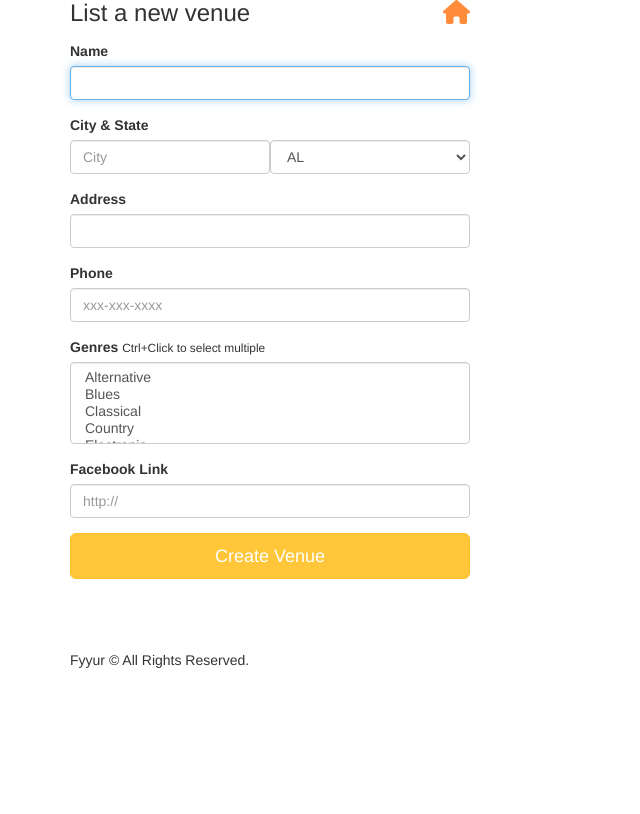
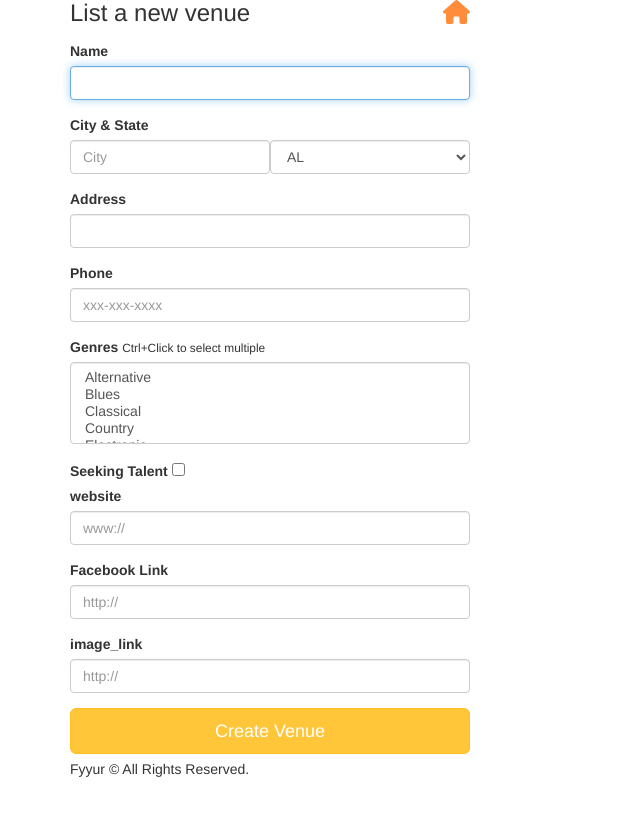
Before and after one commit to AbdoAnany/fyyur, a Flask app: page /venues/create in a window 1280 px wide. Shown: the part 95-909 px from the top of the page, without its empty margins (0-640 px from the left). Before the commit the page ends 763 px from the top, so only its background shows below. Run offline with Flask 2, Linux system fonts and the light colour scheme; some libraries are stand-ins or nearby versions.

Commit message:
Commit 3

```diff
--- a/app.py
+++ b/app.py
@@ -5,10 +5,11 @@ import json
 from sqlalchemy import and_
 import sys, setuptools, tokenize
 import re
+import psycopg2
 from sqlalchemy import func
 import dateutil.parser
 import babel
-from flask import Flask, render_template, request, Response, flash, redirect, url_for
+from flask import (Flask, render_template, request, Response, flash, redirect, url_for)
 from flask_moment import Moment
 from flask_sqlalchemy import SQLAlchemy
 import logging
@@ -17,6 +18,7 @@ from flask_wtf import Form
 from forms import *
 from flask_migrate import  Migrate ,MigrateCommand
 
+from models import app, db, Venue, Artist, Show
 
 #----------------------------------------------------------------------------#
 # App Config.
@@ -25,16 +27,14 @@ from flask_migrate import  Migrate ,MigrateCommand
 
 app = Flask(__name__)
 moment = Moment(app)
-app.config.from_object('config')
 #app.config['SQLALCHEMY_DATABASE_URI'] = 'postgresql://postgres@localhost:5432/postgres'
 #app.config['SQLALCHEMY_TRACK_MODIFICATIONS'] = False
 app.config.from_object('config')
-
+db.init_app(app)
 db = SQLAlchemy(app)
 migrate =Migrate(app,db)
 #----------------------------------------------------------------------------#
 # Models.
-#----------------------------------------------------------------------------#
 class Venue(db.Model):
     __tablename__ = 'Venue'
     id = db.Column(db.Integer, primary_key=True)
@@ -45,15 +45,14 @@ class Venue(db.Model):
     phone = db.Column(db.String(120), nullable=False)
     image_link = db.Column(db.String(500))
     facebook_link = db.Column(db.String(200))
+    genres = db.Column(db.ARRAY(db.String),nullable=False)
     # TODO: implement any missing fields, as a database migration using Flask-Migrate
-    genres = db.Column(db.ARRAY(db.String),nullable=False)
     website = db.Column(db.String(120),nullable=True)
     seeking_talent = db.Column(db.Boolean,default=False)
-    seeking_description = db.Column(db.Text)
+    seeking_description = db.Column(db.String(500))
     upcoming_shows_count = db.Column(db.Integer, default=0)
     past_shows_count = db.Column(db.Integer, default=0)
-    shows = db.relationship('Show',backref='venue',lazy=True,
-                        cascade="save-update, merge, delete")
+    shows = db.relationship('Show',backref='venue',lazy=True,)
     def __repr__(self):
         return f'<Venue {self.id}, {self.name},{self.city},{self.state},{self.genres},{self.address},{self.phone},{self.facebook_link}>'
     # TODO: implement any missing fields, as a database migration using Flask-Migrate
@@ -72,11 +71,10 @@ class Artist(db.Model):
     # TODO: implement any missing fields, as a database migration using Flask-Migrate
     website = db.Column(db.String(120),nullable=True)
     seeking_venue = db.Column(db.Boolean,default=False)
-    seeking_description = db.Column(db.Text)
+    seeking_description = db.Column(db.String(500))
     upcoming_shows_count = db.Column(db.Integer, default=0)
     past_shows_count = db.Column(db.Integer, default=0)
-    shows = db.relationship('Show',backref='artist',lazy=True,
-                        cascade="save-update, merge, delete")
+    shows = db.relationship('Show',backref='artist',lazy=True,)
 
 class Show(db.Model):
     __tablename__ = 'shows'
@@ -87,8 +85,10 @@ class Show(db.Model):
     upcoming = db.Column(db.Boolean, nullable=False, default=True)
     def __repr__(self):
         return f'<Show {self.id}, {self.venue_id},{self.artist_id},{self.start_time}>'
+
+#----------------------------------------------------------------------------#
 #db.drop_all()
-db.create_all()
+#db.create_all()
 # TODO Implement Show and Artist models, and complete all model relationships and properties, as a database migration.#----------------------------------------------------------------------------#
 # Filters.
 #----------------------------------------------------------------------------#
@@ -99,21 +99,15 @@ def format_datetime(value, format='medium'):
   elif format == 'medium':
       format="EE MM, dd, y h:mma"
   return babel.dates.format_datetime(date, format)
-
 app.jinja_env.filters['datetime'] = format_datetime
-
 #----------------------------------------------------------------------------#
 # Controllers.
 #----------------------------------------------------------------------------#
-
 @app.route('/')
 def index():
   return render_template('pages/home.html')
-
-
 #  Venues
 #  ----------------------------------------------------------------
-
 @app.route('/venues')
 def venues():
   # TODO: replace with real venues data.
@@ -169,7 +163,6 @@ def venues():
     }]
   }]
   return render_template('pages/venues.html', areas=data);
-
 @app.route('/venues/search', methods=['POST'])
 def search_venues():
   # TODO: implement search on artists with partial string search. Ensure it is case-insensitive.
@@ -185,7 +178,6 @@ def search_venues():
       "num_upcoming_shows": 0,
     }]}
   return render_template('pages/search_venues.html', results=mylist, search_term=name,count=len(mylist))
-
 @app.route('/venues/<int:venue_id>')
 def show_venue(venue_id):
   # shows the venue page with the given venue_id
@@ -267,10 +259,11 @@ def show_venue(venue_id):
     "past_shows_count": 1,
     "upcoming_shows_count": 1,
   }
-  venue = Venue.query.get(venue_id)
+  venue = Venue.query.filter(Venue.id==venue_id).first()
+  print(venue.name)
   past_shows = []
   upcoming_shows = []
-  shows = venue.shows
+  shows =  Show.query.filter(Show.venue_id==venue_id)
   for show in shows:
     show_info ={
       "artist_id": show.artist_id,
@@ -302,16 +295,12 @@ def show_venue(venue_id):
     "upcoming_shows_count": len(upcoming_shows)
   }
   return render_template('pages/show_venue.html', venue=data)
-
-#  Create Venue
+# Create Venue
 #  ----------------------------------------------------------------
-
 @app.route('/venues/create', methods=['GET'])
 def create_venue_form():
-  form1 = VenueForm()
-
-  return render_template('forms/new_venue.html', form=form1)
-
+  form = VenueForm()
+  return render_template('forms/new_venue.html', form=form)
 @app.route('/venues/create', methods=['POST'])
 def create_venue_submission():
   # TODO: insert form data as a new Venue record in the db, instead
@@ -323,11 +312,13 @@ def create_venue_submission():
         address= request.form['address'],
         phone = request.form['phone'],
         genres = request.form.getlist('genres'),
-        website="www.website.com",
-        image_link ="https://images.unsplash.com/photo-1558369981-f9ca78462e61?ixlib=rb-1.2.1&ixid=eyJhcHBfaWQiOjEyMDd9&auto=format&fit=crop&w=794&q=80",
+        website=request.form['website'],
+        image_link =request.form['image_link'],
+        seeking_description=request.form['seeking_description'],
         facebook_link = request.form['facebook_link']
        )
-
+  if(request.form['seeking_description']!=None):
+          venue.seeking_talent=True
   try:
         db.session.add(venue)
         db.session.commit()
@@ -349,15 +340,16 @@ def create_venue_submission():
 
   # e.g., flash('An error occurred. Venue ' + data.name + ' could not be listed.')
   # see: http://flask.pocoo.org/docs/1.0/patterns/flashing/
-
-
 @app.route('/venues/<venue_id>', methods=['DELETE'])
 def delete_venue(venue_id):
     error=False
   # TODO: Complete this endpoint for taking a venue_id, and using
+
+    venue=Venue.query.get(venue_id)
+    show= Show.query.filter(Show.venue_id==venue_id).delete()
+
     try:
-        Show.query.filter(Show.venue_id==venue_id).delete()
-        Venue.query.filter(Venue.id==venue_id).delete()
+        db.session.delete(venue)
         db.session.commit()
     except:
         db.session.rollback()
@@ -375,7 +367,6 @@ def delete_venue(venue_id):
 
   # BONUS CHALLENGE: Implement a button to delete a Venue on a Venue Page, have it so that
   # clicking that button delete it from the db then redirect the user to the homepage
-
 @app.route('/venues/<int:venue_id>/edit', methods=['GET'])
 def edit_venue(venue_id):
   form = VenueForm()
@@ -396,29 +387,27 @@ def edit_venue(venue_id):
   }
   # TODO: populate form with values from venue with ID <venue_id>
   return render_template('forms/edit_venue.html', form=form, venue=venue)
-
 @app.route('/venues/<int:venue_id>/edit', methods=['POST'])
 def edit_venue_submission(venue_id):
+
+    error=False;
+    venue=Venue.query.filter(Venue.id==venue_id).first()
+    print(venue.name)
   # TODO: take values from the form submitted, and update existing
-    error=False;
+    venue.id=venue_id
+    venue.name=request.form['name']
+    venue.city=request.form['city']
+    venue.state= request.form['state']
+    venue.address=  request.form['address']
+    venue.phone=request.form['phone']
+    venue.genres= genres = request.form.getlist('genres')
+    venue.website=request.form['website'],
+    venue.seeking_description=request.form['seeking_description'],
+    venue.image_link=request.form['image_link'],
+    venue.facebook_link=request.form['facebook_link']
+    if(len(request.form['seeking_description'])!=0):
+        venue.seeking_talent=True
     try:
-        name = request.form['name']
-        city = request.form['city']
-        state = request.form['state']
-        phone = request.form['phone']
-        address = request.form['address']
-        genres = request.form.getlist('genres')
-        image_link ="https://images.unsplash.com/photo-1558369981-f9ca78462e61?ixlib=rb-1.2.1&ixid=eyJhcHBfaWQiOjEyMDd9&auto=format&fit=crop&w=794&q=80",
-        facebook_link = request.form['facebook_link']
-        venue=Venue.query.filter(Venue.id==venue_id).first();
-        venue.name=name
-        venue.city=city
-        venue.state=state
-        venue.address=address
-        venue.phone=phone
-        venue.genres=genres
-        venue.image_link=image_link
-        venue.facebook_link=facebook_link
         db.session.commit()
     except:
         error=True
@@ -431,13 +420,13 @@ def edit_venue_submission(venue_id):
     else:
        flash('venue ' + request.form['name'] + ' was successfully Edited!')
        return redirect(url_for('show_venue', venue_id=venue_id))
-
-
 #  Artists
 #  ----------------------------------------------------------------
 @app.route('/artists')
 def artists():
   # TODO: replace with real data returned from querying the database
+  artists = Artist.query.all()
+
   data=[{
     "id": 4,
     "name": "Guns N Petals",
@@ -448,27 +437,11 @@ def artists():
     "id": 6,
     "name": "The Wild Sax Band",
   }]
-  try:
-      list = Artist.query.all()
-  except:
-      flash('Artist Found Error')
-  finally:
-      return render_template('pages/artists.html', artists=list)
+  return render_template('pages/artists.html', artists=artists)
 
 @app.route('/artists/search', methods=['POST'])
 def search_artists():
-  # TODO: implement search on artists with partial string search. Ensure it is case-insensitive.
-
-  # seach for "A" should return "Guns N Petals", "Matt Quevado", and "The Wild Sax Band".
-  # search for "band" should return "The Wild Sax Band".
-  response={
-    "count": 1,
-    "data": [{
-      "id": 4,
-      "name": "Guns N Petals",
-      "num_upcoming_shows": 0,
-    }]
-  }
+  # TODO: implement search on artists with partial string search. Ensure it is case-insensitive
   try:
       name =request.form.get('search_term', '')
       artist=Artist.query.filter(Artist.name.ilike('%{}%'.format(request.form['search_term']))).all()
@@ -476,7 +449,6 @@ def search_artists():
       flash('Artist Not Found')
   finally:
       return render_template('pages/search_artists.html', results=artist, search_term=name,count=len(artist))
-
 @app.route('/artists/<int:artist_id>')
 def show_artist(artist_id):
   # shows the venue page with the given venue_id
@@ -584,7 +556,6 @@ def show_artist(artist_id):
   }
 
   return render_template('pages/show_artist.html', artist=data)
-
 #  Update
 #  ----------------------------------------------------------------
 @app.route('/artists/<int:artist_id>/edit', methods=['GET'])
@@ -621,22 +592,25 @@ def edit_artist(artist_id):
   }
   # TODO: populate form with fields from artist with ID <artist_id>
   return render_template('forms/edit_artist.html', form=form, artist=artist)
-
 @app.route('/artists/<int:artist_id>/edit', methods=['POST'])
 def edit_artist_submission(artist_id):
   # TODO: take values from the form submitted, and update existing
   # artist record with ID <artist_id> using the new attributes
+    artist=Artist.query.filter(Artist.id==artist_id).first();
+
     error=False;
+    if(request.form['seeking_description']!=None):
+          artist.seeking_venue=True
+    artist.name =request.form['name']
+    artist.city = request.form['city']
+    artist.state = request.form['state']
+    artist.phone = request.form['phone']
+    artist.genres = request.form.getlist('genres')
+    artist.website =request.form['website']
+    artist.seeking_description=request.form['seeking_description']
+    artist.facebook_link = request.form['facebook_link']
+    artist.image_link =request.form['image_link']
     try:
-
-        artist=Artist.query.filter(Artist.id==artist_id).first();
-        artist.name =request.form['name']
-        artist.city = request.form['city']
-        artist.state = request.form['state']
-        artist.phone = request.form['phone']
-        artist.genres = request.form.getlist('genres')
-        artist.image_link ="https://images.unsplash.com/photo-1558369981-f9ca78462e61?ixlib=rb-1.2.1&ixid=eyJhcHBfaWQiOjEyMDd9&auto=format&fit=crop&w=794&q=80",
-        artist.facebook_link = request.form['facebook_link']
         db.session.commit()
     except:
         error=True
@@ -649,30 +623,27 @@ def edit_artist_submission(artist_id):
     else:
        flash('Artist ' + request.form['name'] + ' was successfully Edited!')
        return redirect(url_for('show_artist', artist_id=artist_id))
-
-
-
-
-
 #  Create Artist
 #  ----------------------------------------------------------------
-
 @app.route('/artists/create', methods=['GET'])
 def create_artist_form():
   form = ArtistForm()
   return render_template('forms/new_artist.html', form=form)
-
 @app.route('/artists/create', methods=['POST'])
 def create_artist_submission():
   error=False
   artist = Artist()
+  if(request.form['seeking_description']!=None):
+          artist.seeking_venue=True
   artist.name =request.form['name']
   artist.city = request.form['city']
   artist.state = request.form['state']
   artist.phone = request.form['phone']
   artist.genres = request.form.getlist('genres')
-  artist.image_link ="https://images.unsplash.com/photo-1558369981-f9ca78462e61?ixlib=rb-1.2.1&ixid=eyJhcHBfaWQiOjEyMDd9&auto=format&fit=crop&w=794&q=80",
+  artist.website =request.form['website']
+  artist.seeking_description=request.form['seeking_description']
   artist.facebook_link = request.form['facebook_link']
+  artist.image_link =request.form['image_link']
   try:
 
         db.session.add(artist)
@@ -691,11 +662,8 @@ def create_artist_submission():
   else:
        flash('Artist ' + request.form['name'] + ' was successfully listed!')
        return render_template('pages/home.html')
-
-
 #  Shows
 #  ----------------------------------------------------------------
-
 @app.route('/shows')
 def shows():
   # displays list of shows at /shows
@@ -751,13 +719,11 @@ def shows():
     "start_time": "2035-04-15T20:00:00.000Z"
   }]
   return render_template('pages/shows.html', shows=data)
-
 @app.route('/shows/create')
 def create_shows():
   # renders form. do not touch.
   form = ShowForm()
   return render_template('forms/new_show.html', form=form)
-
 @app.route('/shows/create', methods=['POST'])
 def create_show_submission():
   # called to create new shows in the db, upon submitting new show listing form
@@ -808,20 +774,29 @@ def create_show_submission():
 
 
 
-
-
-
-
-
-
-
+@app.errorhandler(401)
+def server_error(error):
+    return render_template('errors/401.html'), 401
+@app.errorhandler(422)
+def server_error(error):
+    return render_template('errors/422.html'), 422
+@app.errorhandler(403)
+def server_error(error):
+    return render_template('errors/403.html'), 403
 @app.errorhandler(404)
 def not_found_error(error):
     return render_template('errors/404.html'), 404
 
+@app.errorhandler(405)
+def server_error(error):
+    return render_template('errors/405.html'), 405
+@app.errorhandler(409)
+def server_error(error):
+    return render_template('errors/409.html'), 409
 @app.errorhandler(500)
 def server_error(error):
     return render_template('errors/500.html'), 500
+
 
 
 if not app.debug:
--- a/forms.py
+++ b/forms.py
@@ -1,7 +1,9 @@
 from datetime import datetime
 from flask_wtf import Form
-from wtforms import StringField, SelectField, SelectMultipleField, DateTimeField
-from wtforms.validators import DataRequired, AnyOf, URL
+from wtforms import StringField, SelectField, SelectMultipleField, DateTimeField,BooleanField,ValidationError
+from wtforms.validators import DataRequired, AnyOf, URL,Length
+from models import app, db, Venue, Artist, Show
+import re
 
 class ShowForm(Form):
     artist_id = StringField(
@@ -86,6 +88,12 @@ class VenueForm(Form):
     phone = StringField(
         'phone'
     )
+    seeking_talent = BooleanField(
+        'seeking_talent',
+    )
+    seeking_description = StringField(
+        'seeking_description'
+    )
     image_link = StringField(
         'image_link'
     )
@@ -116,6 +124,12 @@ class VenueForm(Form):
     )
     facebook_link = StringField(
         'facebook_link', validators=[URL()]
+    )
+    website = StringField(
+        'website', validators=[URL()]
+    )
+    image_link = StringField(
+        'image_link',
     )
 
 class ArtistForm(Form):
@@ -217,5 +231,14 @@ class ArtistForm(Form):
         # TODO implement enum restriction
         'facebook_link', validators=[URL()]
     )
+    website = StringField(
+        'website', validators=[URL()]
+    )
+    seeking_talent = BooleanField(
+        'seeking_talent'
+    )
+    seeking_description = StringField(
+        'seeking_description'
+    )
 
 # TODO IMPLEMENT NEW ARTIST FORM AND NEW SHOW FORM
--- /dev/null
+++ b/templates/errors/401.html
@@ -0,0 +1,6 @@
+{% extends 'layouts/main.html' %}
+{% block content %}
+  <h1>Sorry ...</h1>
+  <p>You Unauthorized </p>
+  <p><a href="{{url_for('index')}}">Back</a></p>
+{% endblock %}
--- /dev/null
+++ b/templates/errors/403.html
@@ -0,0 +1,6 @@
+{% extends 'layouts/main.html' %}
+{% block content %}
+  <h1>Sorry ...</h1>
+  <p>There's Unauthorized For You (forbidden ) </p>
+  <p><a href="{{url_for('index')}}">Back</a></p>
+{% endblock %}
--- /dev/null
+++ b/templates/errors/405.html
@@ -0,0 +1,6 @@
+{% extends 'layouts/main.html' %}
+{% block content %}
+  <h1>Sorry ...</h1>
+  <p>There's Invalid Method !</p>
+  <p><a href="{{url_for('index')}}">Back</a></p>
+{% endblock %}
--- /dev/null
+++ b/templates/errors/409.html
@@ -0,0 +1,6 @@
+{% extends 'layouts/main.html' %}
+{% block content %}
+  <h1>Sorry ...</h1>
+  <p>There's duplicate resource  Back</p>
+  <p><a href="{{url_for('index')}}">Back</a></p>
+{% endblock %}
--- /dev/null
+++ b/templates/errors/422.html
@@ -0,0 +1,6 @@
+{% extends 'layouts/main.html' %}
+{% block content %}
+  <h1>Sorry ...</h1>
+  <p>There's Not Processable Please Back</p>
+  <p><a href="{{url_for('index')}}">Back</a></p>
+{% endblock %}
--- a/templates/forms/new_venue.html
+++ b/templates/forms/new_venue.html
@@ -3,7 +3,8 @@
 {% block content %}
 <div class="form-wrapper">
   <form method="post" class="form">
-      <h3 class="form-heading">List a new venue <a href="{{ url_for('index') }}" title="Back to homepage"><i class="fa fa-home pull-right"></i></a></h3>
+    <h3 class="form-heading">List a new venue <a href="{{ url_for('index') }}" title="Back to homepage"><i
+          class="fa fa-home pull-right"></i></a></h3>
     <div class="form-group">
       <label for="name">Name</label>
       {{ form.name(class_ = 'form-control', autofocus = true) }}
@@ -32,11 +33,57 @@
       <small>Ctrl+Click to select multiple</small>
       {{ form.genres(class_ = 'form-control', placeholder='Genres', autofocus = true) }}
     </div>
+    <div>
+      <label for="seeking talent">Seeking Talent </label>
+      <input id="seeking_talent" type="checkbox">
+
+    </div>
+
+    <div class="hidden" id="seeking_description">
+      <label for="genres">seeking_description</label>
+      {{ form.seeking_description(class_ = 'form-control', placeholder='', autofocus = true) }}
+    </div>
+
+
+    <div class="form-group">
+      <label for="genres">website</label>
+      {{ form.website(class_ = 'form-control', placeholder='www://', autofocus = true) }}
+    </div>
     <div class="form-group">
       <label for="genres">Facebook Link</label>
       {{ form.facebook_link(class_ = 'form-control', placeholder='http://', autofocus = true) }}
     </div>
+    <div class="form-group">
+      <label for="genres">image_link</label>
+      {{ form.image_link(class_ = 'form-control', placeholder='http://', autofocus = true) }}
+    </div>
     <input type="submit" value="Create Venue" class="btn btn-primary btn-lg btn-block">
   </form>
 </div>
+
+<script>
+  const checkboxs = document.getElementById('seeking_talent').onchange = function (e) {
+    const newcheck = e.target.checked
+    console.log("newcheck =" + "  " + newcheck)
+    if (newcheck) {
+
+
+
+      document.getElementById('seeking_description').className = ''
+
+    }
+    else { document.getElementById('seeking_description').className = 'hidden' }
+
+
+  }
+
+
+
+
+</script>
+<style>
+  .hidden {
+    display: none;
+  }
+</style>
 {% endblock %}
```
Also changed, not shown: models.py (added, +60 -0 lines), templates/forms/edit_artist.html (+20 -3 lines), templates/forms/edit_venue.html (+20 -3 lines), templates/forms/new_artist.html (+20 -3 lines). Lines whose indentation alone changed are shown as unchanged.
